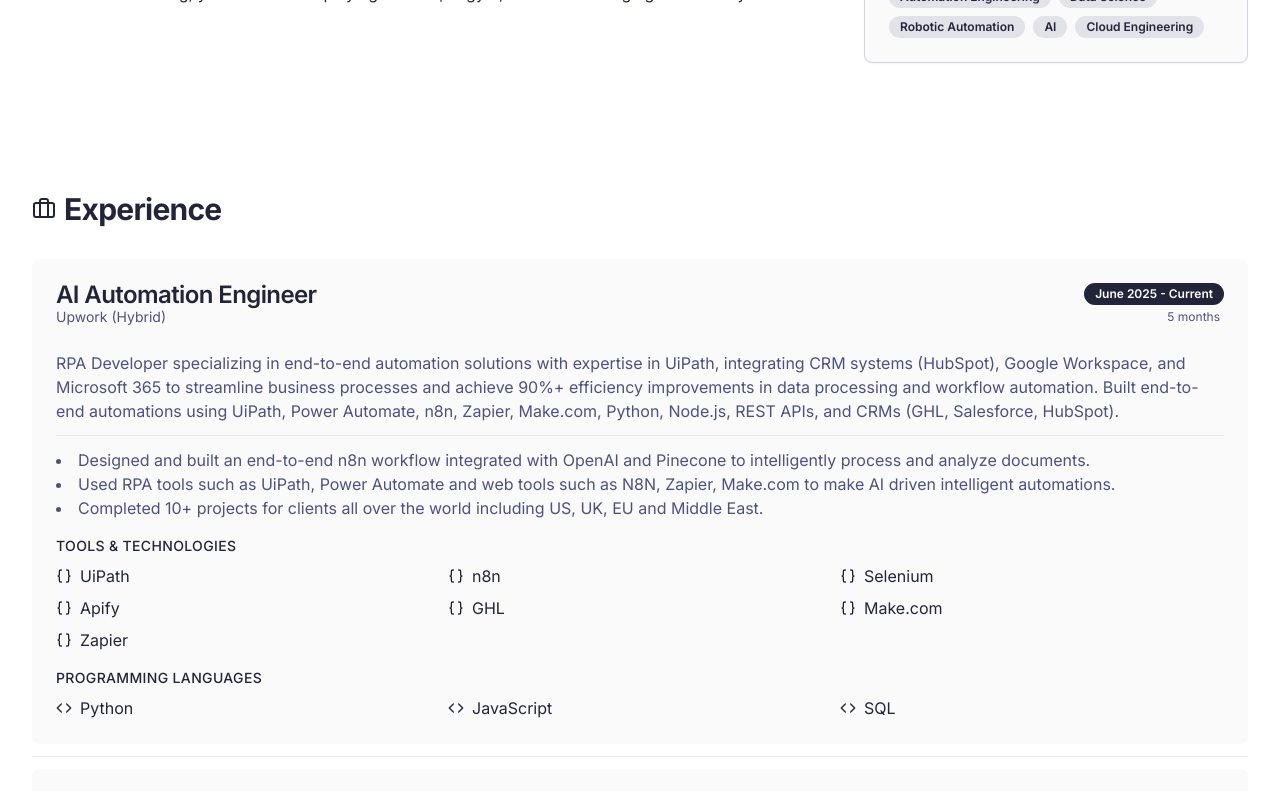
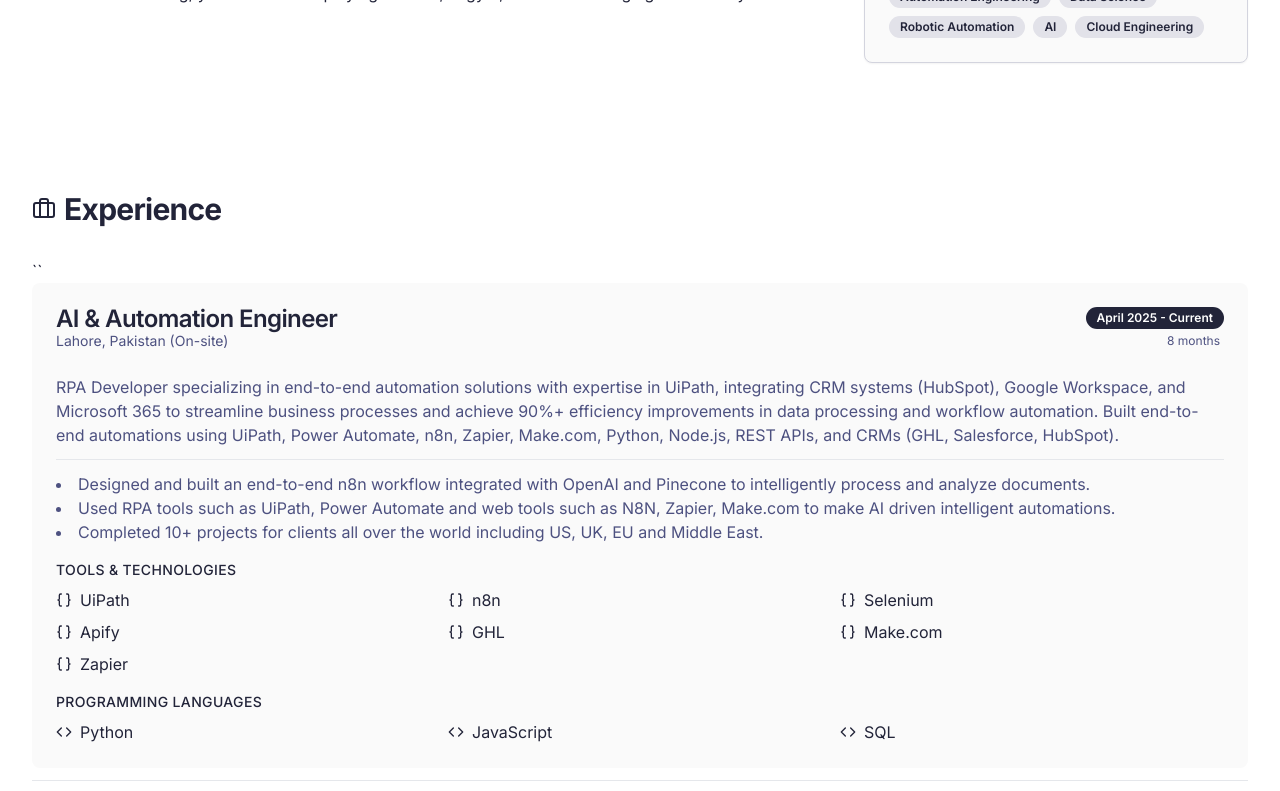
Before and after one commit to me-ramzan/portfolio, a Next.js app: page / in a window 1280 px wide. Shown: the part 1020-1811 px from the top of the page. Built offline with nearby package versions, Linux system fonts and the light colour scheme.

Commit message:
job edit

```diff
--- a/app/page.tsx
+++ b/app/page.tsx
@@ -150,17 +150,17 @@ export default function Home() {
             <Briefcase className="h-6 w-6 text-primary" />
             <h2 className="text-3xl font-bold tracking-tight">Experience</h2>
           </div>
-
+          ``
           <Card className="border-none shadow-none">
             <CardHeader>
               <div className="flex justify-between items-start">
                 <div>
-                  <CardTitle>AI Automation Engineer</CardTitle>
-                  <CardDescription>Upwork (Hybrid)</CardDescription>
+                  <CardTitle>AI & Automation Engineer</CardTitle>
+                  <CardDescription>Lahore, Pakistan (On-site)</CardDescription>
                 </div>
                 <div className="flex flex-col items-end">
-                  <Badge>June 2025 - Current</Badge>
-                  <span className="text-xs text-muted-foreground mt-1 mr-1">5 months</span>
+                  <Badge>April 2025 - Current</Badge>
+                  <span className="text-xs text-muted-foreground mt-1 mr-1">8 months</span>
                 </div>
               </div>
             </CardHeader>
```
